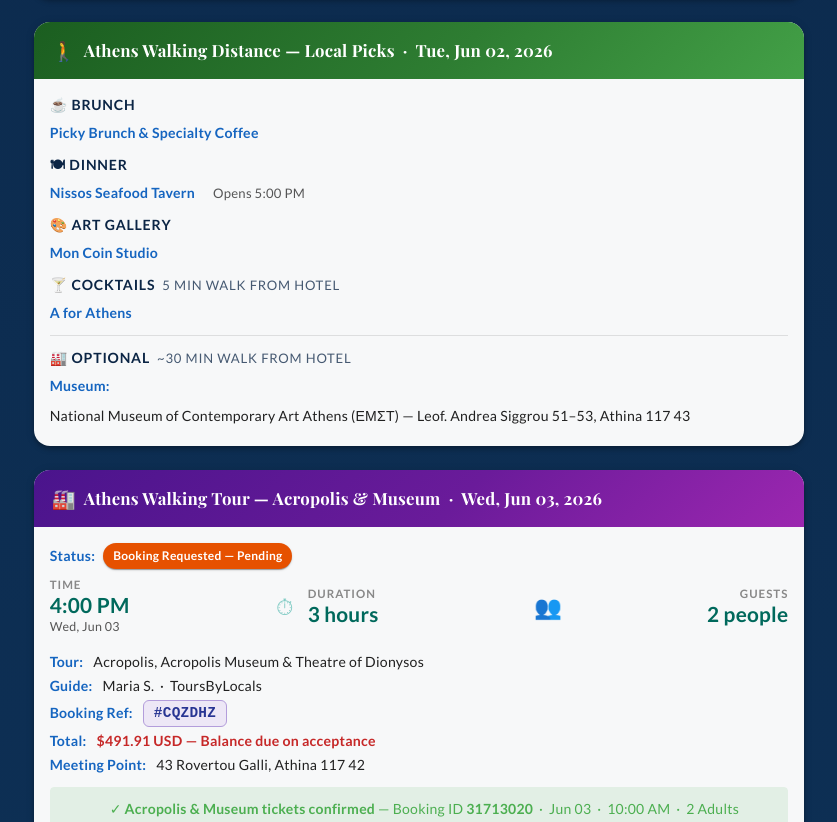
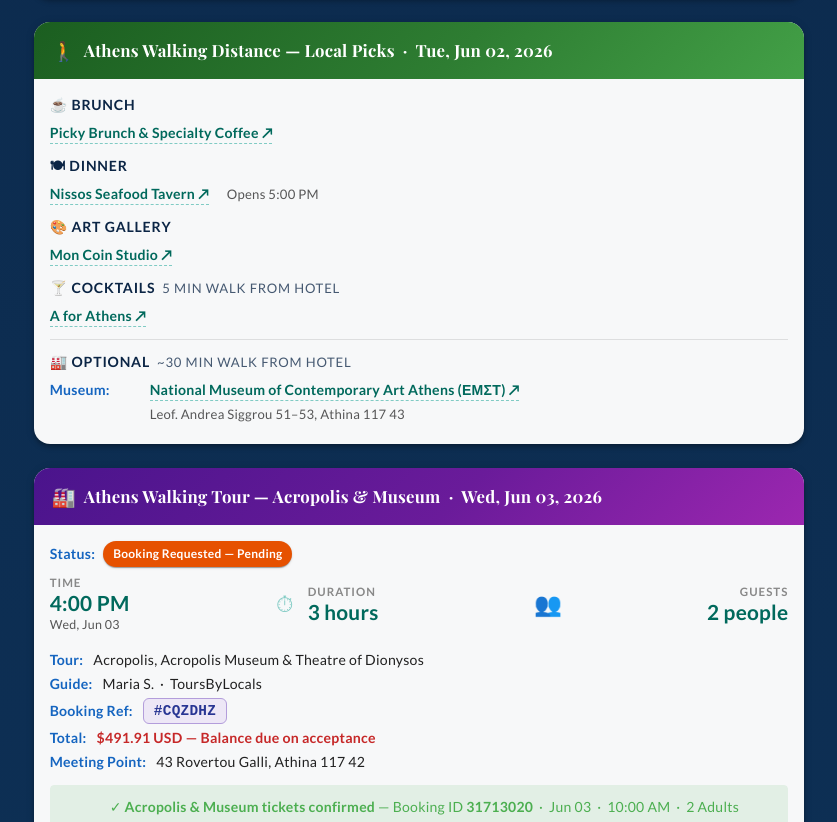
Before and after one commit to FlintShadey/Itenerary, a Vue app: page /#/ in a window 1280 px wide. Shown: the part 1734-2556 px from the top of the page, without its empty margins (221-1058 px from the left). Built offline with nearby package versions, Linux system fonts and the light colour scheme.

Commit message:
Add links to Jun 02 local picks card

```diff
--- a/src/views/Itinerary.vue
+++ b/src/views/Itinerary.vue
@@ -224,13 +224,13 @@
                 <!-- Brunch -->
                 <div class="benefits-heading mb-2">&#9749; Brunch</div>
                 <div class="confirm-row mb-3">
-                  <span class="detail-label">Picky Brunch &amp; Specialty Coffee</span>
+                  <a href="https://www.google.com/maps/search/Picky+Brunch+Specialty+Coffee+Athens" target="_blank" rel="noopener" class="med-link" style="font-weight:600;">Picky Brunch &amp; Specialty Coffee &#8599;</a>
                 </div>
 
                 <!-- Dinner -->
                 <div class="benefits-heading mb-2">&#127869; Dinner</div>
                 <div class="confirm-row mb-1">
-                  <span class="detail-label">Nissos Seafood Tavern</span>
+                  <a href="https://www.google.com/maps/search/Nissos+Seafood+Tavern+Athens" target="_blank" rel="noopener" class="med-link" style="font-weight:600;">Nissos Seafood Tavern &#8599;</a>
                   <span style="margin-left:8px;font-size:0.82rem;opacity:0.75;">Opens 5:00 PM</span>
                 </div>
                 <div class="mb-3"></div>
@@ -238,13 +238,13 @@
                 <!-- Art -->
                 <div class="benefits-heading mb-2">&#127912; Art Gallery</div>
                 <div class="confirm-row mb-3">
-                  <span class="detail-label">Mon Coin Studio</span>
+                  <a href="https://www.google.com/maps/search/Mon+Coin+Studio+Athens" target="_blank" rel="noopener" class="med-link" style="font-weight:600;">Mon Coin Studio &#8599;</a>
                 </div>
 
                 <!-- Cocktails -->
                 <div class="benefits-heading mb-2">&#127864; Cocktails &nbsp;<span style="font-weight:400;font-size:0.82rem;opacity:0.75;">5 min walk from hotel</span></div>
                 <div class="confirm-row mb-3">
-                  <span class="detail-label">A for Athens</span>
+                  <a href="https://aforathens.com" target="_blank" rel="noopener" class="med-link" style="font-weight:600;">A for Athens &#8599;</a>
                 </div>
 
                 <!-- Optional -->
@@ -252,7 +252,11 @@
                 <div class="benefits-heading mb-2">&#127981; Optional &nbsp;<span style="font-weight:400;font-size:0.82rem;opacity:0.75;">~30 min walk from hotel</span></div>
                 <div class="confirm-row mb-1" style="align-items:flex-start;">
                   <span class="detail-label" style="min-width:90px;">Museum:</span>
-                  <span>National Museum of Contemporary Art Athens (ΕΜΣΤ) &mdash; Leof. Andrea Siggrou 51–53, Athina 117 43</span>
+                  <a href="https://www.emst.gr/en" target="_blank" rel="noopener" class="med-link" style="font-weight:600;">National Museum of Contemporary Art Athens (ΕΜΣΤ) &#8599;</a>
+                </div>
+                <div class="confirm-row mb-1" style="align-items:flex-start;margin-top:4px;">
+                  <span class="detail-label" style="min-width:90px;"></span>
+                  <span style="font-size:0.82rem;opacity:0.75;">Leof. Andrea Siggrou 51–53, Athina 117 43</span>
                 </div>
 
               </v-card-text>
```
